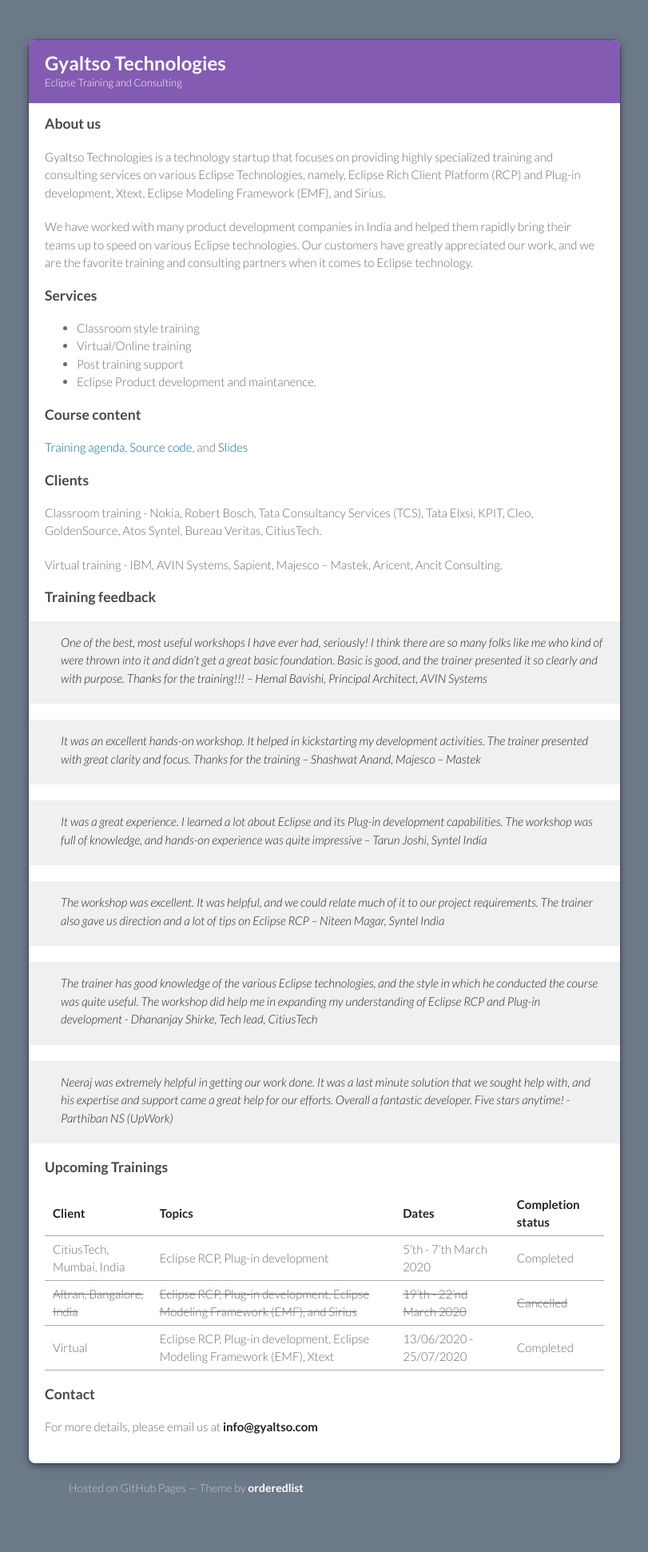
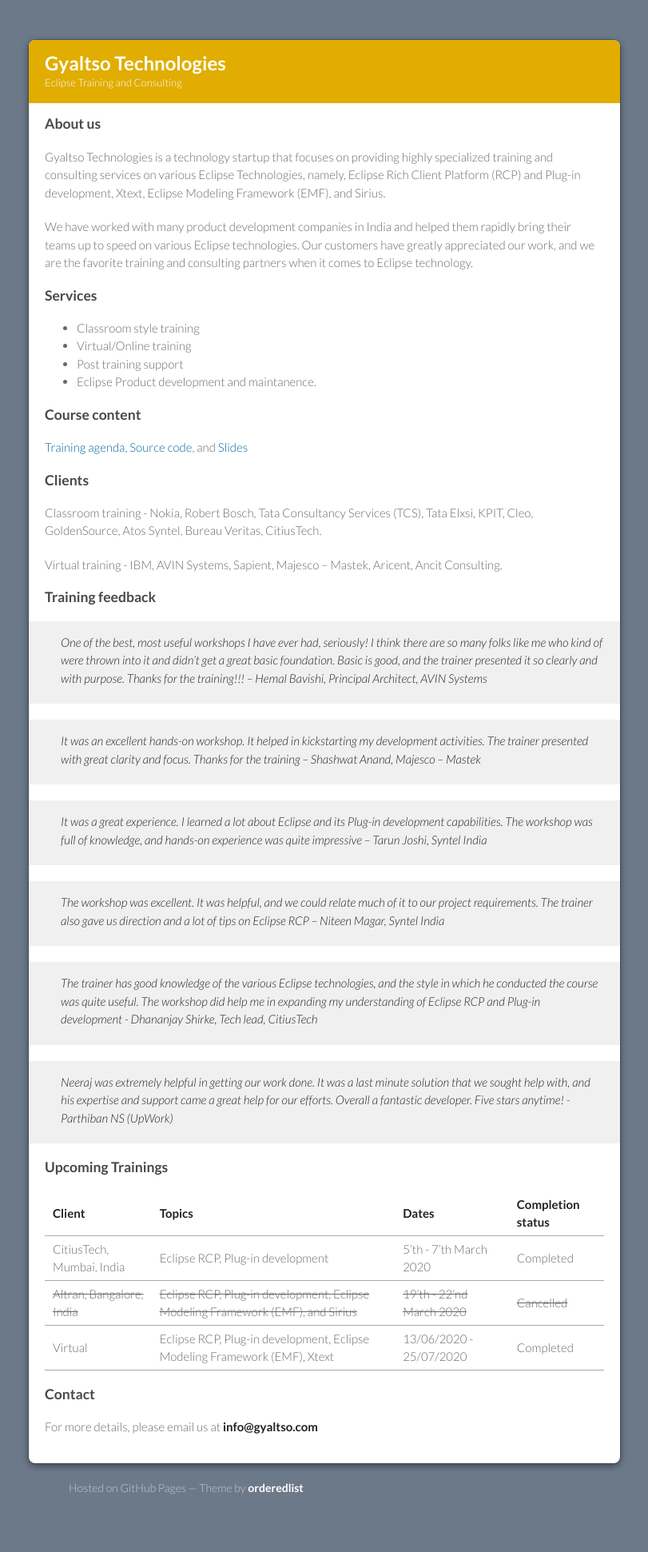
Before and after one commit to gyaltso/gyaltso.github.com, a Jekyll site: the page built from index.md, in a window 1280 px wide. Shown: the whole page at 80% size, without its empty margins (234-1045 px from the left). Built offline with Jekyll 4.4.1, drawn with Linux system fonts in a browser that asks for light colours; our own code applies the rules of GitHub Pages for plain Markdown files.

Commit message:
Changed the background color in the background

```diff
--- a/_sass/jekyll-theme-modernist.scss
+++ b/_sass/jekyll-theme-modernist.scss
@@ -47,11 +47,11 @@ strong {
 
 header {
   border-radius: 8px 8px 0 0;
-  background: #845bb3;
-  background: linear_gradient(#845bb3, #845bb3);
+  background: #e1ad01;
+  background: linear_gradient(#e1ad01, #e1ad01);
   position: relative;
   padding: 15px 20px;
-  border-bottom: 1px solid #845bb3;
+  border-bottom: 1px solid #e1ad01;
 
   h1 {
     margin: 0;
```
